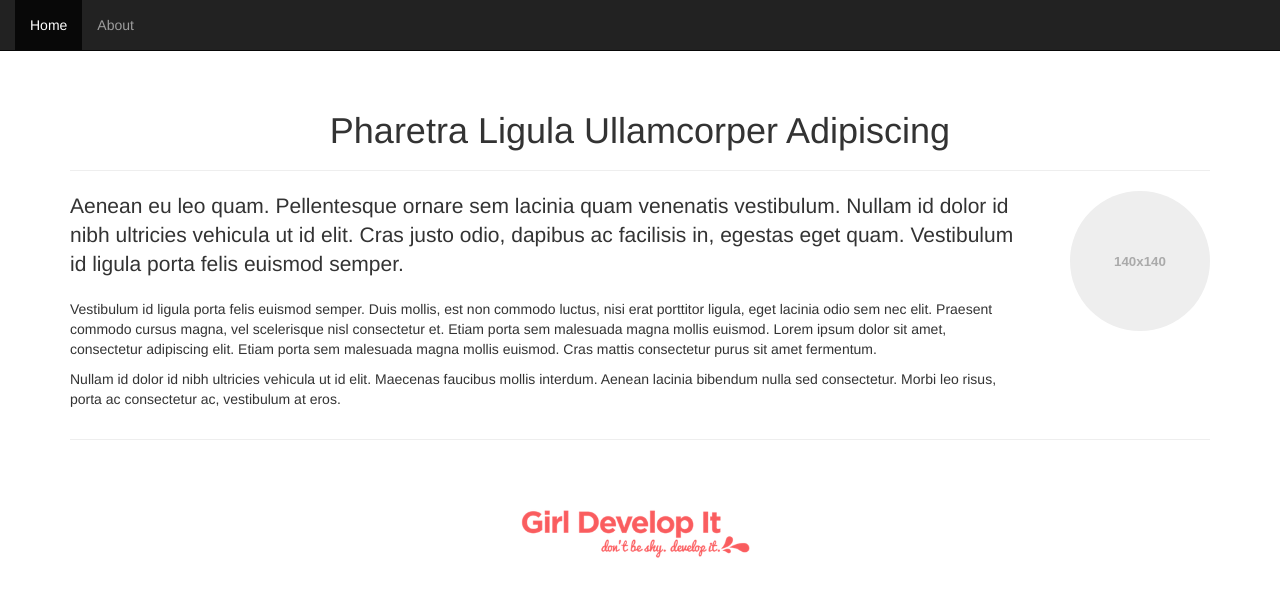
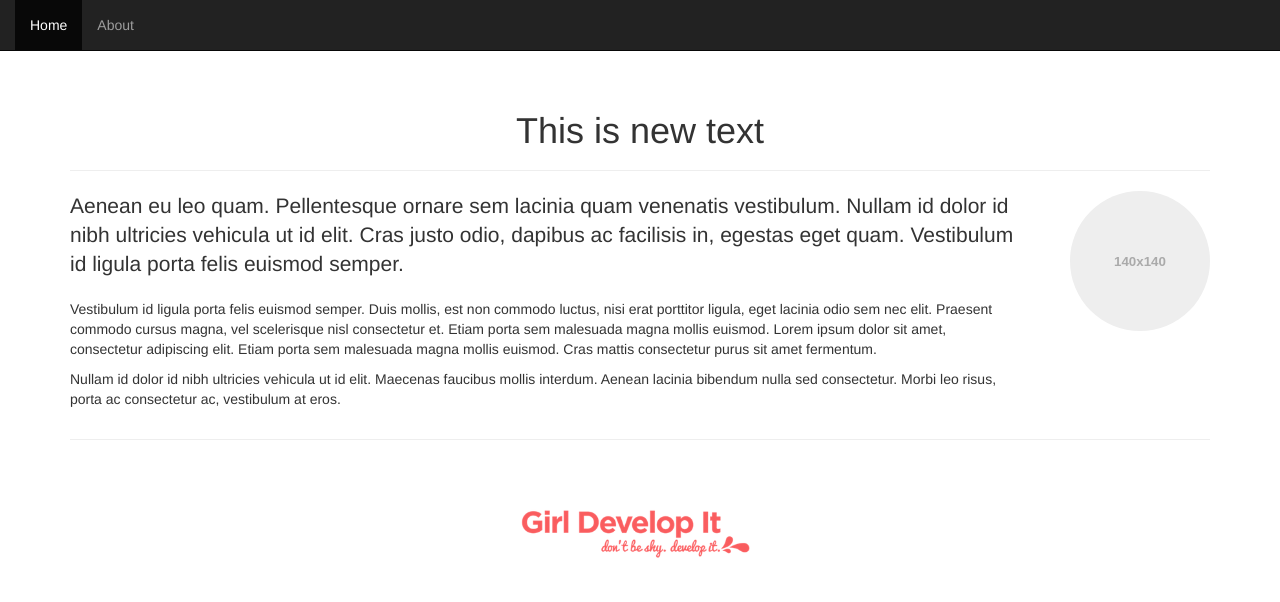
Before and after one commit to spannam/redesigned-octo-waffle, a plain HTML site: page index.html in a window 1280 px wide. Drawn offline with Linux system fonts and the light colour scheme.

Commit message:
This is my commit.

```diff
--- a/index.html
+++ b/index.html
@@ -17,7 +17,7 @@
   </nav>
   <div class="container">
     <header class="page-header">
-      <h1 class="text-center">Pharetra Ligula Ullamcorper Adipiscing</h1>
+      <h1 class="text-center">This is new text</h1>
     </header>
 
     <div class="row">
```
